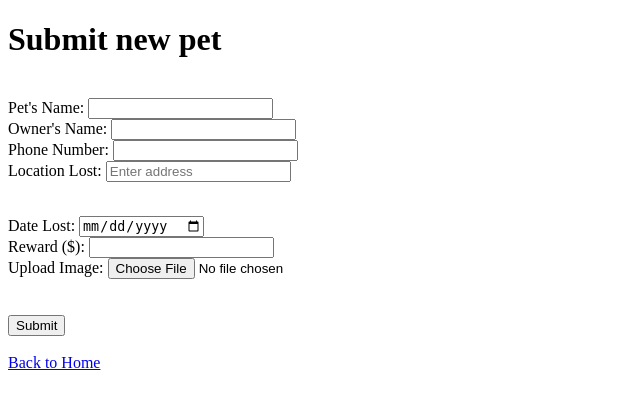
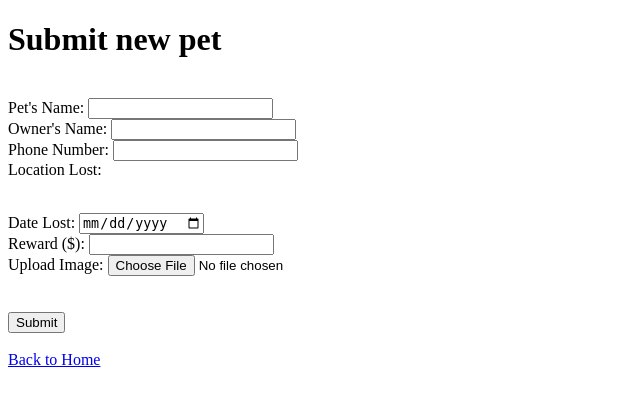
Before and after one commit to edyau1024/LostPetApp, a Flask app: page /submit in a window 1280 px wide. Shown: the top 409 px of the page, without its empty margins (0-640 px from the left). Run offline with Flask 3, Linux system fonts and the light colour scheme; some libraries are stand-ins or nearby versions.

Commit message:
Update form.html

```diff
--- a/templates/form.html
+++ b/templates/form.html
@@ -50,13 +50,10 @@
     <label>Location Lost:</label>
 
 
-    <!-- Input field managed by the component -->
-    <input id="location" name="location" type="text" placeholder="Enter address" autocomplete="off">
-
     <!-- Google Maps Autocomplete Component -->
     <gmp-place-autocomplete
       id="autocomplete"
-      input-field-id="location"
+      name="location"
       component-restrictions='{"country": "ca"}'
     ></gmp-place-autocomplete>
 
```
